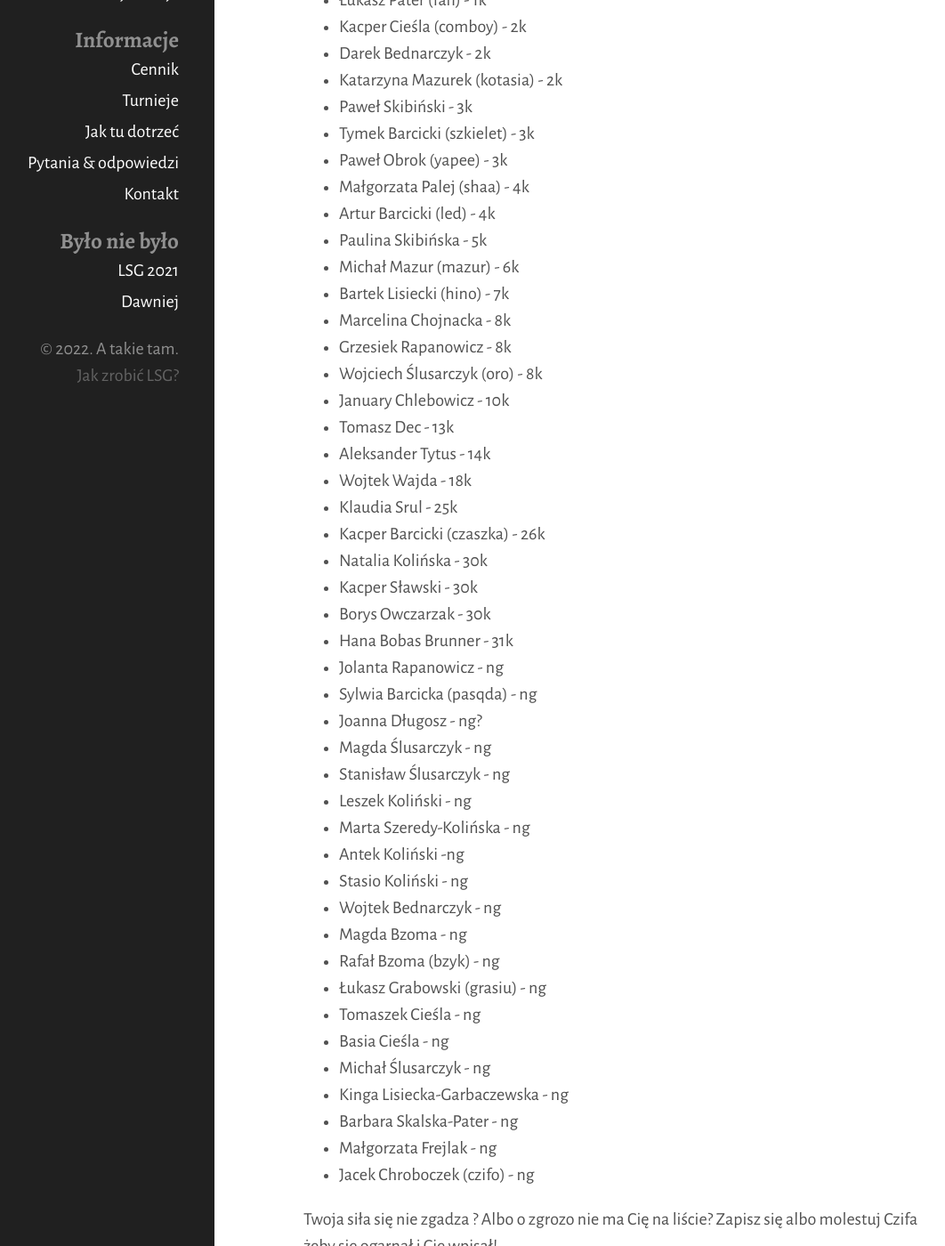
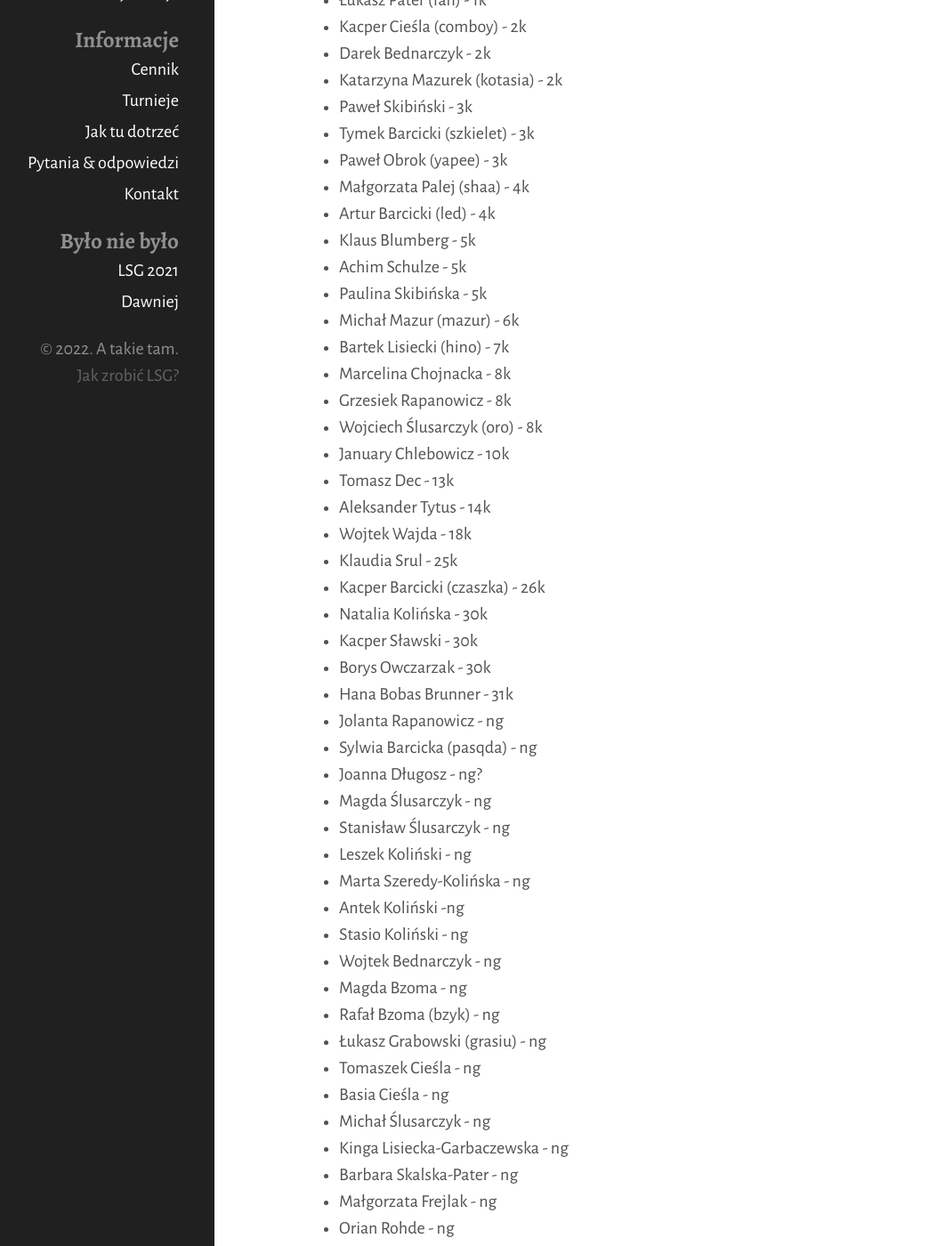
Before and after one commit to tasuki/lsg, a Jekyll site: the page built from zarejestrowani.md, in a window 1280 px wide and 1400 px high, scrolled down 415 px. Shown: the whole window at 89% size, without its empty margins (119-1181 px from the left). Built offline with Jekyll 4.4.1, drawn with Linux system fonts in a browser that asks for light colours; nearby versions of some CDN libraries.

Commit message:
Update zarejestrowani.md

```diff
--- a/zarejestrowani.md
+++ b/zarejestrowani.md
@@ -24,6 +24,8 @@ Zarejestrowani uczestnicy (mniej więcej wg siły):
 - Paweł Obrok (yapee) - 3k
 - Małgorzata Palej (shaa) - 4k
 - Artur Barcicki (led) - 4k
+- Klaus Blumberg - 5k
+- Achim Schulze - 5k
 - Paulina Skibińska - 5k
 - Michał Mazur (mazur) - 6k
 - Bartek Lisiecki (hino) - 7k
@@ -59,6 +61,7 @@ Zarejestrowani uczestnicy (mniej więcej wg siły):
 - Kinga Lisiecka-Garbaczewska - ng
 - Barbara Skalska-Pater - ng
 - Małgorzata Frejlak - ng
+- Orian Rohde - ng
 - Jacek Chroboczek (czifo) - ng
 
 
```
